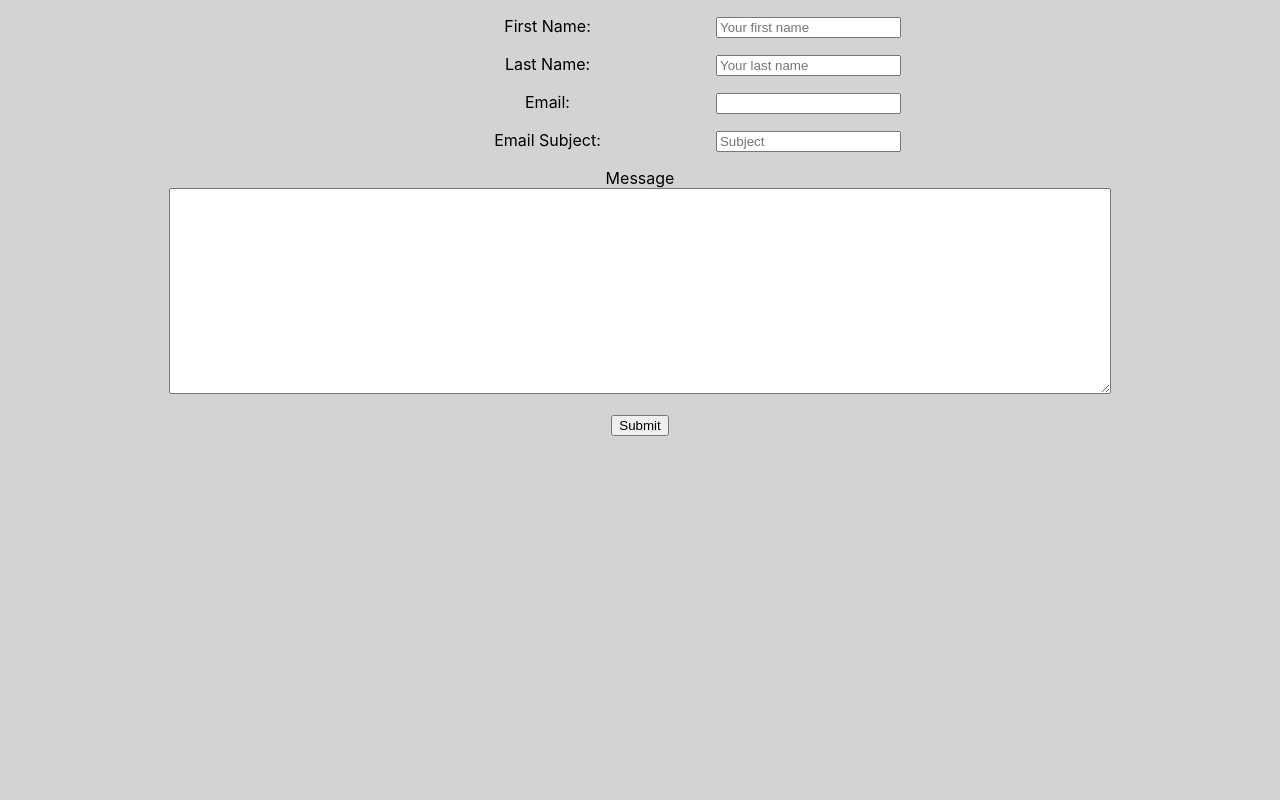
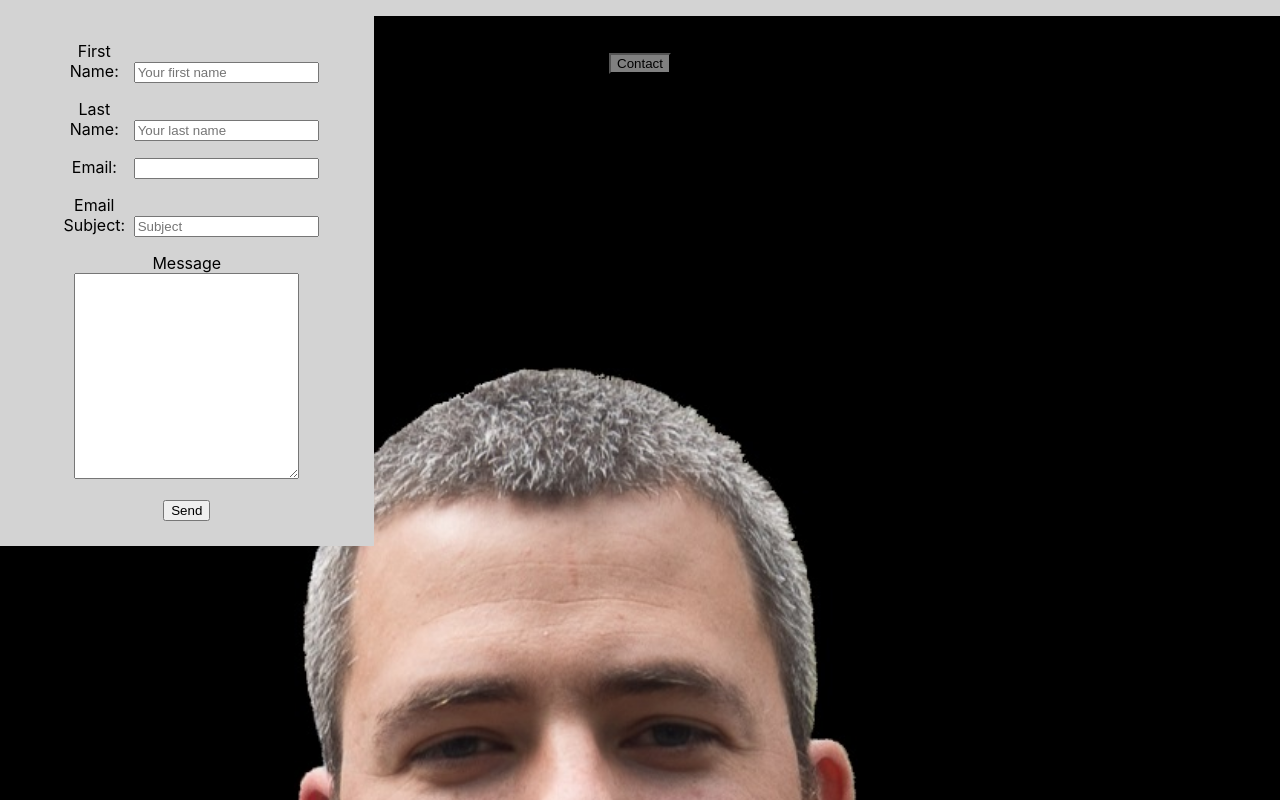
Before and after one commit to mylesrangel/mylesrangel, a React (Create React App) app in the folder mylesrangel/: page / in a window 1280 px wide. Shown: the top 800 px of the page. Built offline with nearby package versions, Linux system fonts and the light colour scheme.

Commit message:
Working aligning contact form

```diff
--- a/mylesrangel/src/App.js
+++ b/mylesrangel/src/App.js
@@ -8,6 +8,8 @@ class App extends Component {
   render() {
     return (
       <div className="App">
+       <Header />
+       <Homepage />
        <Contact />
       </div>
     );
--- a/mylesrangel/src/Components/Contact/contact.css
+++ b/mylesrangel/src/Components/Contact/contact.css
@@ -1,6 +1,17 @@
 
 body{
 	background-color: lightgrey;
+}
+
+#contactForm{
+	position: absolute;
+	background-color: lightgrey;
+	margin: 0;
+	padding: 25px;
+	left: 0;
+	top: 0;
+
+
 }
 
 #contactForm form{
--- a/mylesrangel/src/Components/Contact/contact.js
+++ b/mylesrangel/src/Components/Contact/contact.js
@@ -34,7 +34,7 @@ const Contact = () => {
 						<br />
 						<textarea name="Message" > </textarea>
 					</p>
-						<input type="submit" value="Submit" />
+						<input type="submit" value="Send" />
 				</form>
 			</div>
 		)
```
